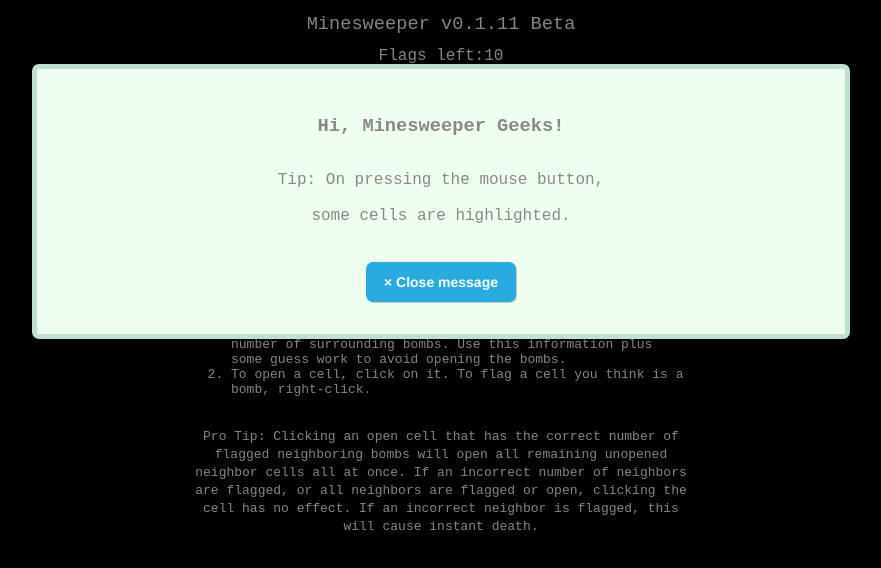
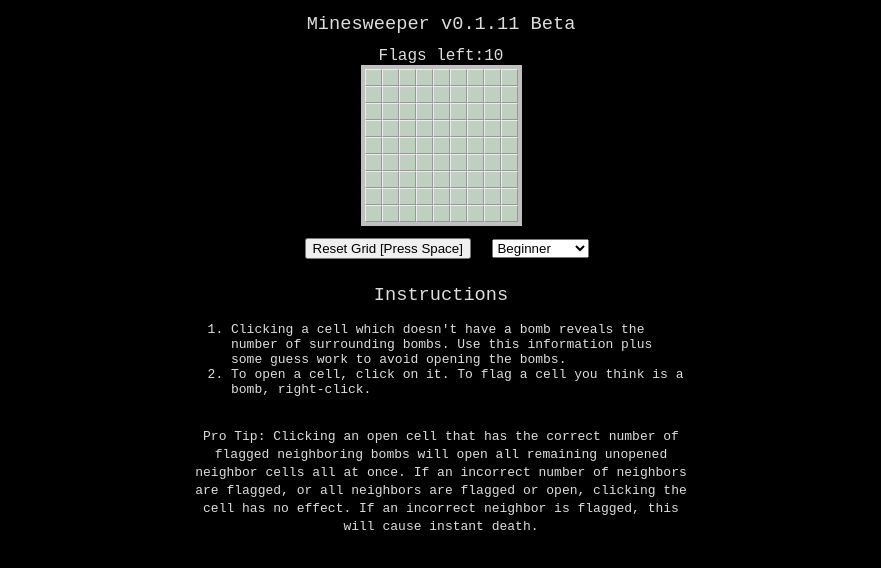
Before and after one commit to fullhacker/apps, a website with bundled scripts: page minesweeper/index.html in a window 1280 px wide. Shown: the whole page, without its empty margins (199-1080 px from the left). Built offline with nearby package versions, Linux system fonts and the light colour scheme.

Commit message:
#114: remove announcement for now

```diff
--- a/minesweeper/index.html
+++ b/minesweeper/index.html
@@ -23,7 +23,7 @@
     <link rel="stylesheet" href="main.css" />
 </head>
 <body>
-    <div id="message-modal" class="modal">
+    <!--div id="message-modal" class="modal">
         <div class="modal-content">
             <h3>Hi, Minesweeper Geeks!</h3>
             <p>
@@ -31,7 +31,7 @@
             </p>
             <button class="modal-btn" onclick="hideAnnouncement()">&times; Close message</button>
         </div>
-    </div>
+    </div-->
 
     <h1>Minesweeper v0.1.11 Beta</h1>
     <span id="flags-count"></span>
```
